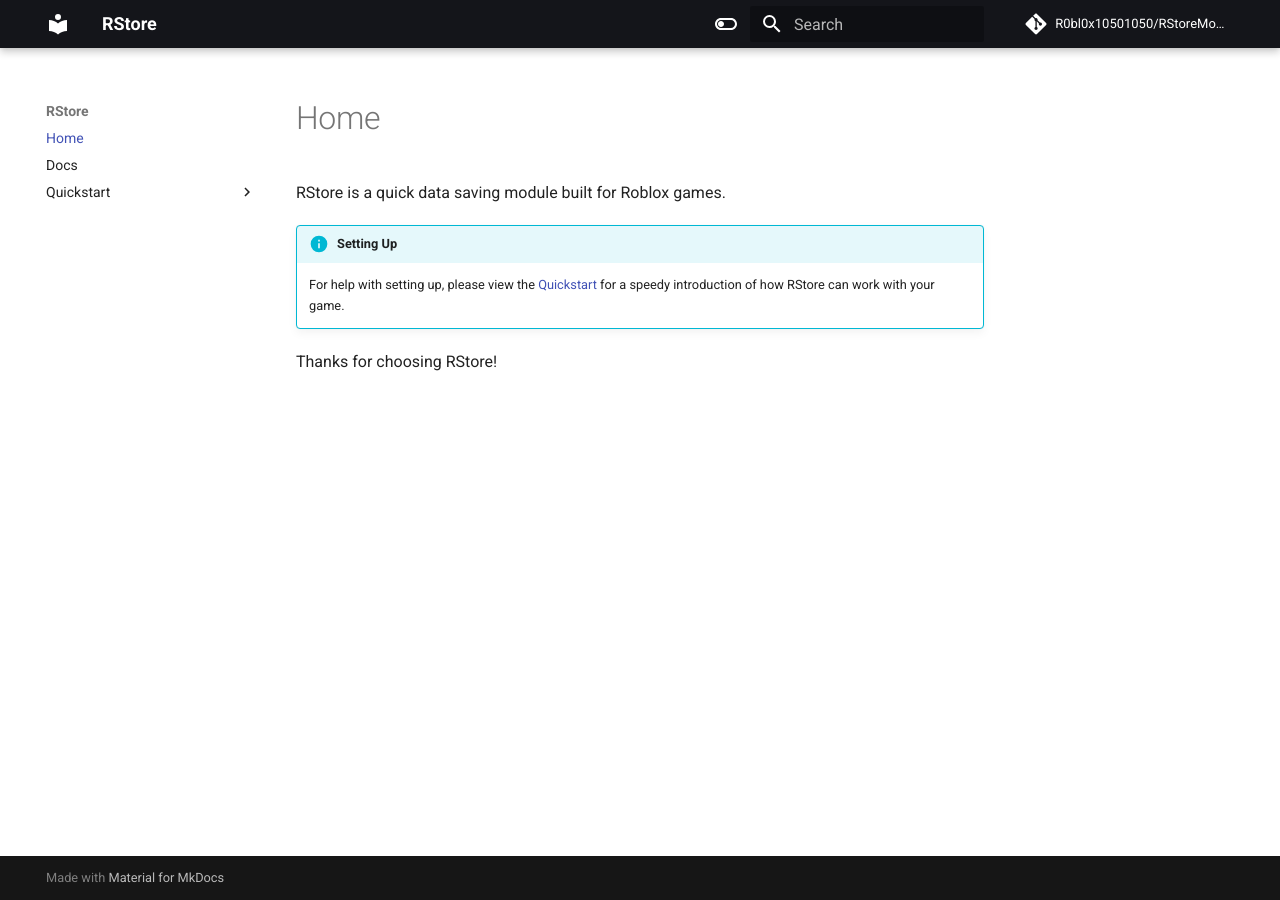
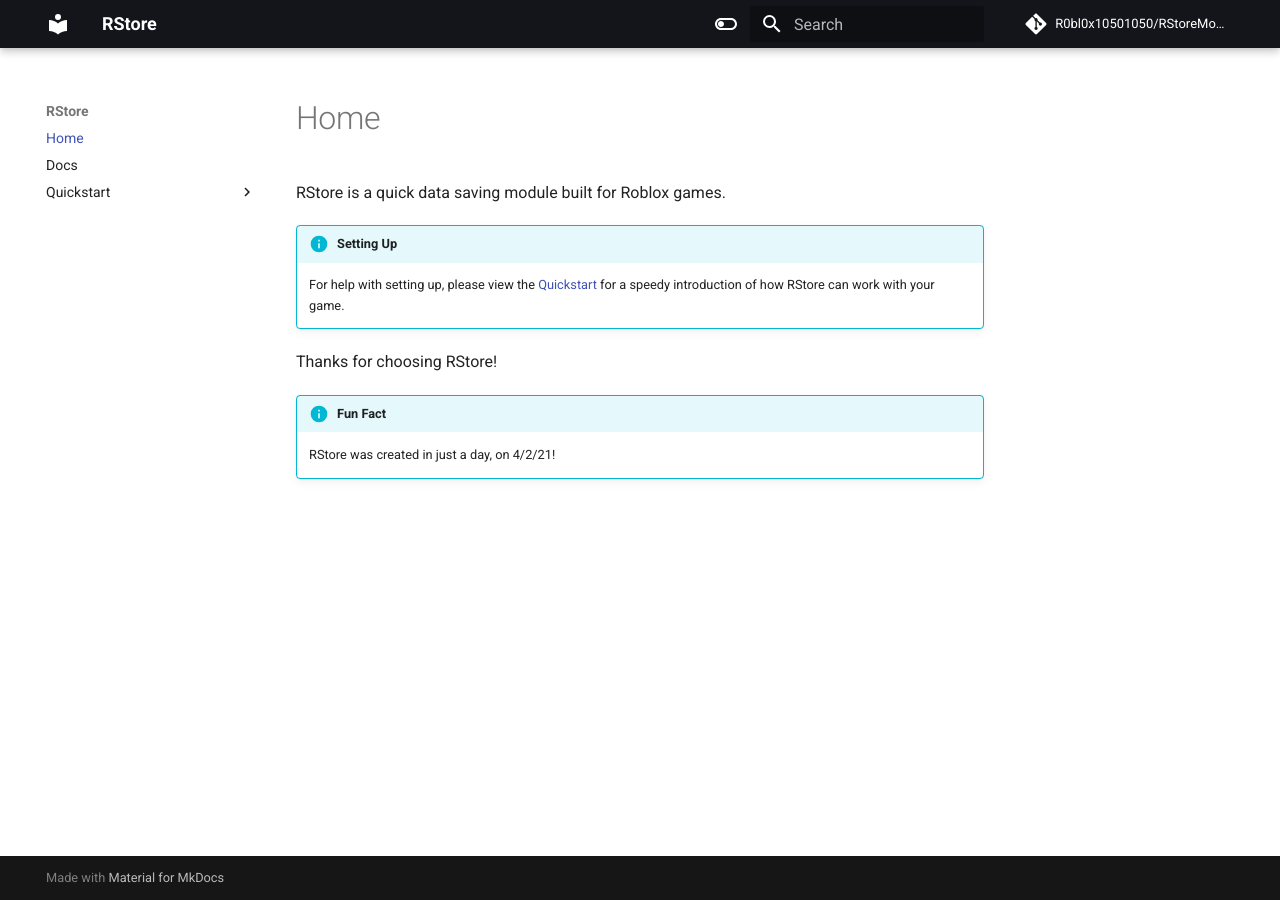
Before and after one commit to R0bl0x10501050/RStoreModule, an MkDocs documentation site: the page built from docs/index.md, in a window 1280 px wide. Built offline with MkDocs 1.6.1 and Material for MkDocs 9.7.7, drawn with Linux system fonts in a browser that asks for light colours; comment, search, counter and statistics services are not loaded.

Commit message:
Update index.md

```diff
--- a/docs/index.md
+++ b/docs/index.md
@@ -4,3 +4,6 @@
     For help with setting up, please view the [Quickstart](https://r0bl0x10501050.github.io/RStoreModule/Quickstart/installation/) for a speedy introduction of how RStore can work with your game.
 
 Thanks for choosing RStore!
+
+!!! info "Fun Fact"
+    RStore was created in just a day, on 4/2/21!
```
